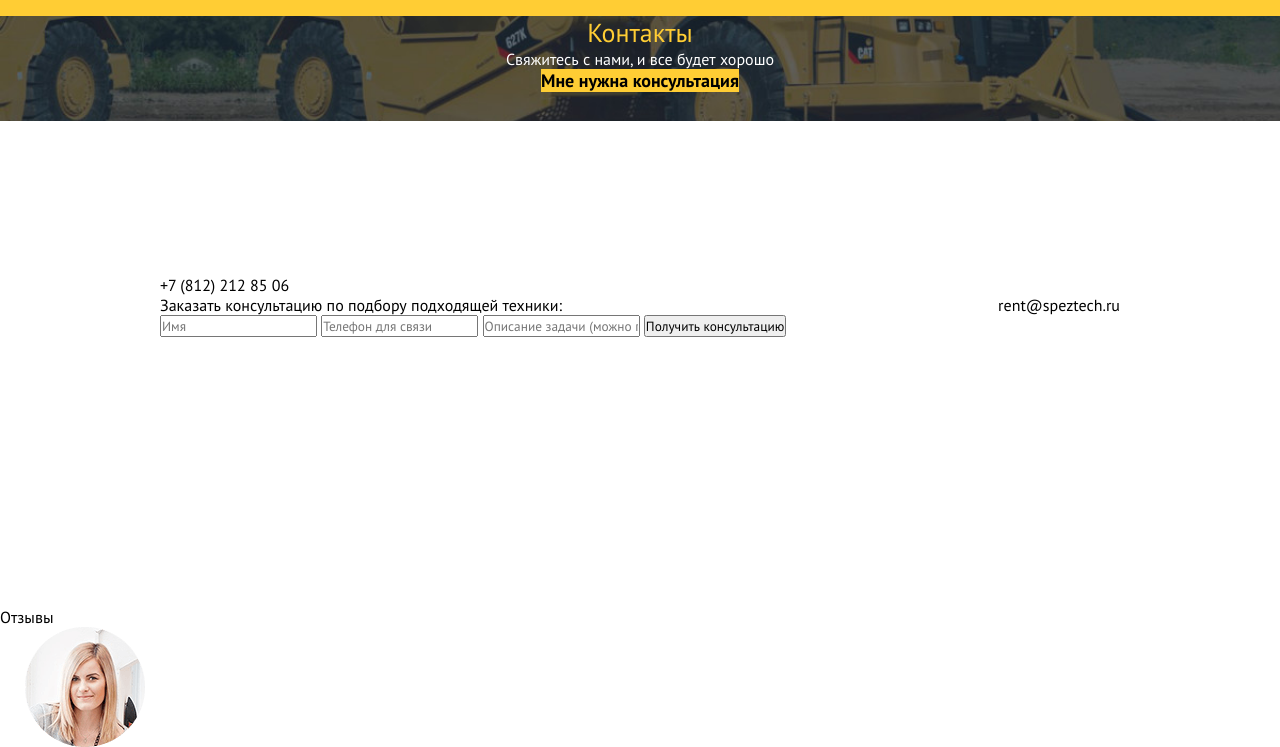
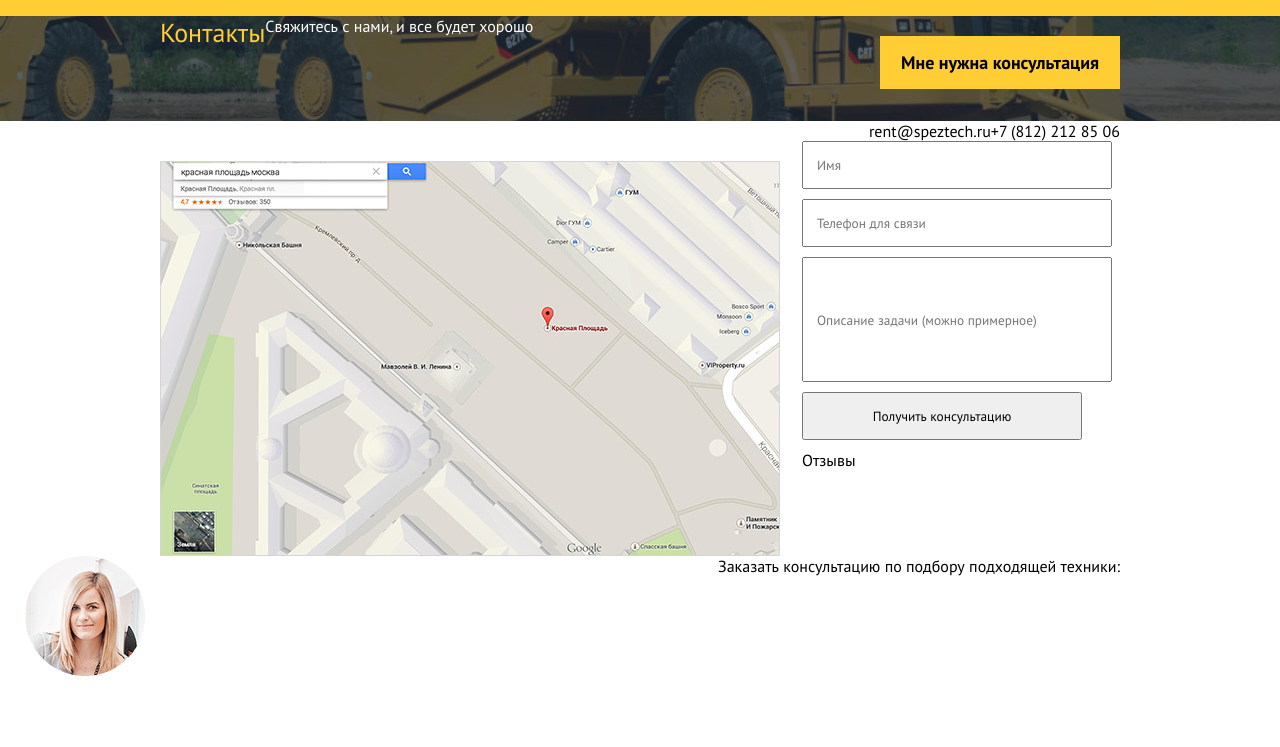
Before and after one commit to Alinamur/sp24_NovikovaA, a plain HTML site: page contacts.html in a window 1280 px wide. Shown: the part 59-806 px from the top of the page. Drawn offline with Linux system fonts and the light colour scheme.

Commit message:
subheader contacts

```diff
--- a/contacts.html
+++ b/contacts.html
@@ -29,21 +29,23 @@
 	<main>
 		<div class="subheader_contacts">
 			<div class="container">
-				<p class="subheader_contacts__title">Контакты</p>
+				<p class="subheader_contacts__title left">Контакты</p>
 				<p class="subheader_contacts__text">Свяжитесь с нами, и все будет хорошо</p>
-				<a href="" class="nav-call">Мне нужна консультация</a>
+				<a href="" class="nav-call right">Мне нужна консультация</a>
 			</div>
 		</div>
 		<div class="location">
 			<div class="container">
-				<div class="map"><iframe src="" frameborder="0"></iframe></div>
+				<div class="location_map">
+					<img src="img/map_contacts.jpg" alt="">
+				</div>
 				<p class="telephone">+7 (812) 212 85 06</p>
-				<p class="mail right">rent@speztech.ru</p>
+				<p class="mail">rent@speztech.ru</p>
 				<p class="contacts__consult">Заказать консультацию по подбору подходящей техники:</p>
 				<form action="" class="contacts_order">
 					<input type="text" placeholder="Имя">
 					<input type="text" placeholder="Телефон для связи">
-					<input type="text" placeholder="Описание задачи (можно примерное)">
+					<input type="text" placeholder="Описание задачи (можно примерное)" class="contacts_order__description">
 					<input type="submit" value="Получить консультацию">
 				</form>
 			</div>
--- a/css/style.css
+++ b/css/style.css
@@ -146,7 +146,6 @@ background-repeat: repeat-x;
 .promo_btn{
 	font-size: 18px;
 	font-weight: bold;
-	font-family: 'PT Sans', sans-serif;
 	text-decoration: none;
 	color: #fff;
 	border: 2px solid #ffcd34;
@@ -536,7 +535,6 @@ background-repeat: repeat-x;
 	height: 105px;
 	background-image: url(../img/subheader_contacts.jpg);
 	background-position: center;
-	text-align: center;
 	background-size: cover;
 	background-repeat: no-repeat;
 }
@@ -552,18 +550,42 @@ background-repeat: repeat-x;
 	font-size: 16px;
 }
 .nav-call{
-	width: 240px;
-	height: 45px;
 	text-decoration: none;
 	font-weight: bold;
 	font-size: 18px;
 	color: #000;
 	background-color: #ffcd34;
-	text-align: right;
+	padding: 15px 21px;
 }
 
 .location{
 	height: 486px;
+	display: inline;
+}
+.location_map{
+	height: 395px;
+	width: 620px;
+	padding-top: 40px;
+	padding-right: 22px;
+	float: left;
+}
+.telephone{
+	float: right;
+}
+.mail{
+	float: right;
+}
+.contacts__consult{
+	float: right;
+}
+.contacts_order input{
+	display: block;
+	padding: 13px;
+	margin-bottom: 10px;
+	width: 280px;
+}
+.contacts_order__description{
+	height: 95px;
 }
 .words{
 	height: 425px;
```
Also changed, not shown: img/map_contacts.jpg (added), 1 other file.
